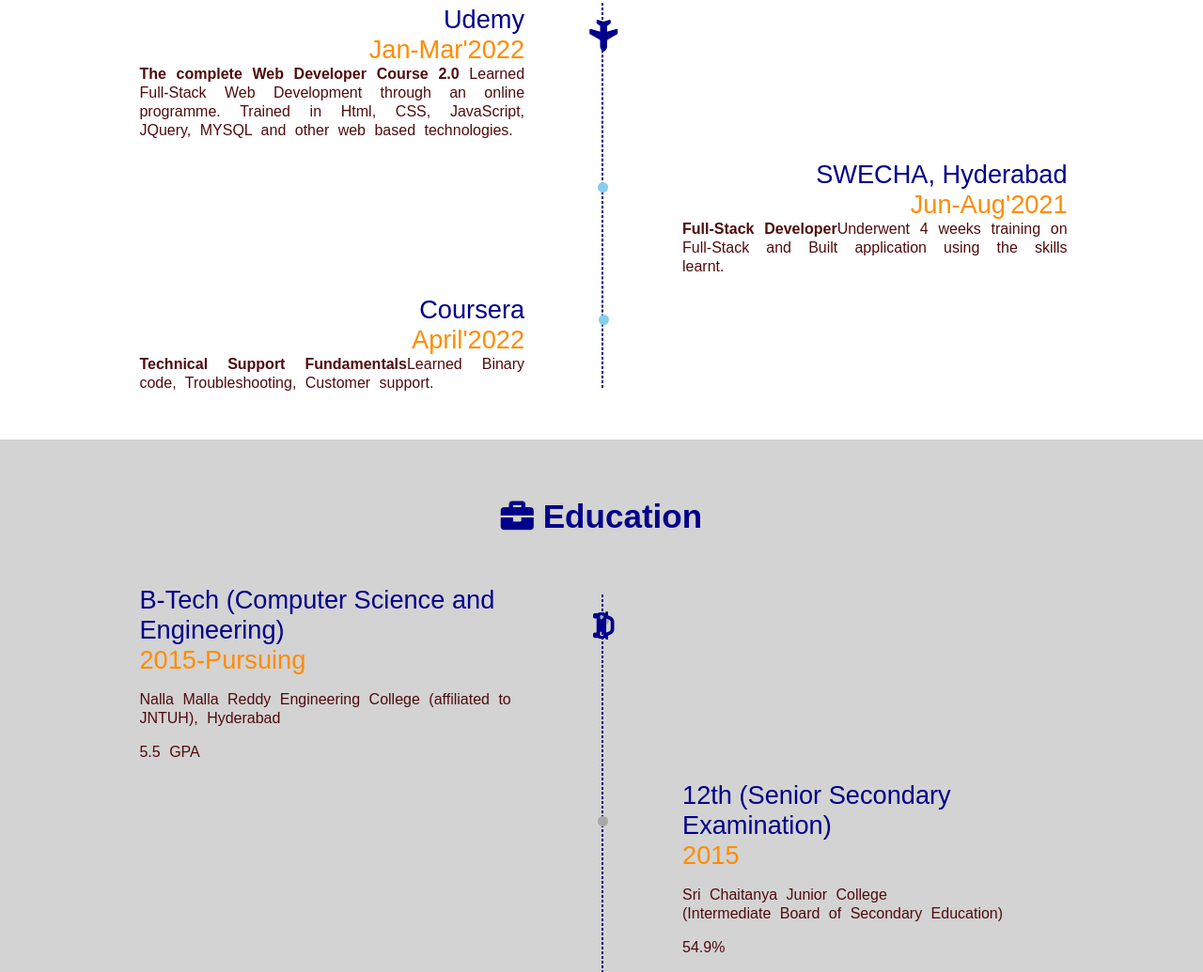
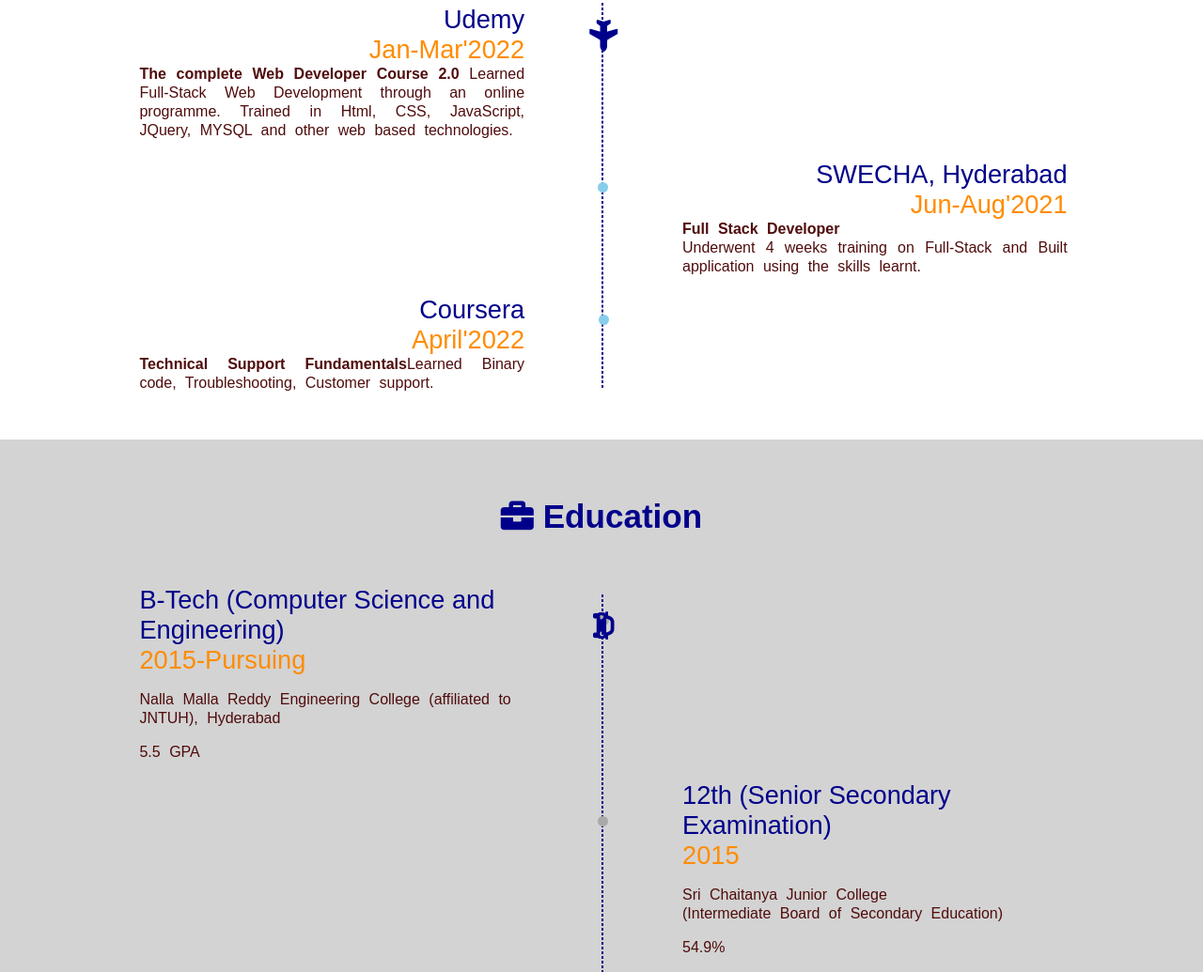
Before and after one commit to vi091/VihariResume.github.io, a plain HTML site: page index.html in a window 1280 px wide. Shown: the part 1409-2444 px from the top of the page at 94% size. Drawn offline with Linux system fonts and the light colour scheme.

Commit message:
Update index.html

```diff
--- a/index.html
+++ b/index.html
@@ -211,7 +211,7 @@ ADD YOUR RESUME CODE HERE
                         Jun-Aug'2021
                     </div>
 					<div class="content">
-						<b>Full-Stack Developer</b>Underwent 4 weeks training on Full-Stack and Built application using the skills learnt.
+						<b>Full Stack Developer</b><br>Underwent 4 weeks training on Full-Stack and Built application using the skills learnt.
 
                     </div>
                 </div>
@@ -222,7 +222,7 @@ ADD YOUR RESUME CODE HERE
                     <div class="orange-heading">
                         April'2022
                     </div>
-			<div class="content"><b>Technical Support Fundamentals</b>Learned Binary code, Troubleshooting, Customer support.
+			<div class="content">  <b>Technical Support Fundamentals</b>Learned Binary code, Troubleshooting, Customer support.
                     </div>
                 </div>
 
```
